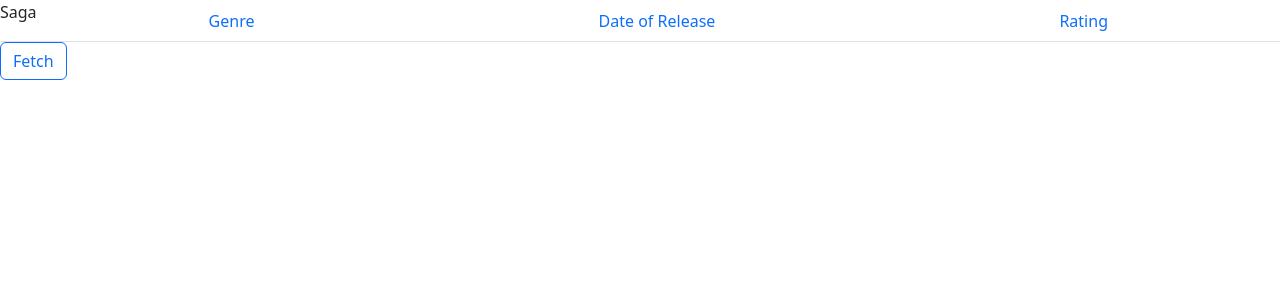
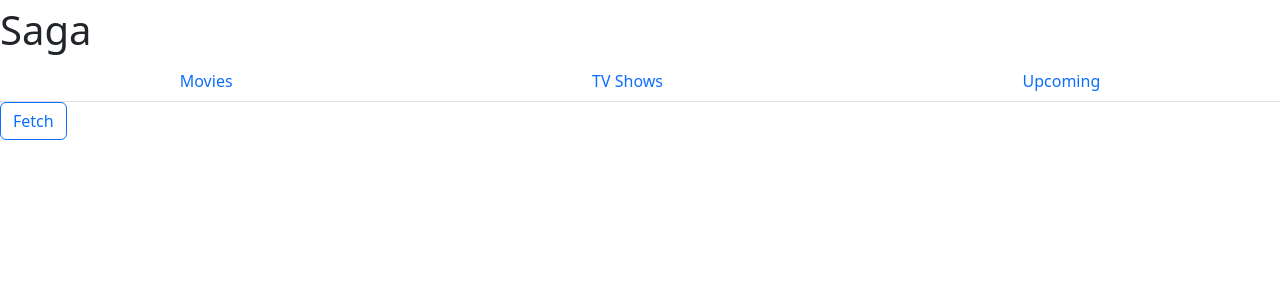
Before and after one commit to ccp6-team3/Legecy-saga, a React (Create React App) app in the folder frontend/: page / in a window 1280 px wide. Shown: the top 300 px of the page. Built offline with nearby package versions, Linux system fonts and the light colour scheme.

Commit message:
feat: added homepage, movie, tvshows, and upcoming for components file and styles files

```diff
--- a/frontend/src/App.js
+++ b/frontend/src/App.js
@@ -1,24 +1,32 @@
 // import logo from './logo.svg';
 import './App.css';
-import NavigationBar from './componets/Navbar.js'
+import NavigationBar from './components/Navbar.js'
+import HomePage from './components/Homepage.js'
+import Movie from './components/Movie.js'
+// import Navbar from 'react-bootstrap/Navbar'
 
-import React from 'react';
-import { useState, useEffect, useRef } from 'react';
+import React, { useState, useEffect, useRef } from 'react';
 
 import 'bootstrap/dist/css/bootstrap.min.css';
 import Button from 'react-bootstrap/Button';
-import Container from 'react-bootstrap/Container';
-import Row from 'react-bootstrap/Row';
-import Col from 'react-bootstrap/Col';
+// import Card from 'react-bootstrap/Card';
+// import Container from 'react-bootstrap/Container';
+// import Row from 'react-bootstrap/Row';
+// import Col from 'react-bootstrap/Col';
 
 
 
 
 function App() {
   const [info, setInfo] = useState(null);
+  const [navState, setNavState] = useState("home");
+  const [safe, setSafe] = useState(null);
+  const [movieTitle, setMovieTitle] = useState(null);
+  const [movieImg, setMovieImg] = useState(null);
+
   // const [num, setNum] = useState(0);
 
-  const Fetch = () => {
+  const fetchInfo = () => {
     return fetch('/test')
     .then((data) => {
       return data.json();
@@ -31,7 +39,39 @@ function App() {
 
   return (
     <>
-    <NavigationBar />
+    <NavigationBar navState={navState} setNavState={setNavState}/>
+    {/* {() => {
+      if (navState === "home") {
+        return <p>Hello</p>;
+      } else if (navState === "movies") {
+
+      } else if (navState === "shows") {
+
+      } else if (navState === "upcoming") {
+
+      }
+    }} */}
+
+    {/* {
+      navState === "home" ?
+      <HomePage movieTitle={movieTitle} movieImg={movieImg}/>
+      :
+      <div></div>
+    }
+    {
+      navState === "shows" ?
+      <HomePage movieTitle={movieTitle} movieImg={movieImg}/>
+      :
+      <div></div>
+    }
+    {
+      navState === "upcoming" ?
+      <HomePage movieTitle={movieTitle} movieImg={movieImg}/>
+      :
+      <div></div>
+    } */}
+
+
     {/*<Container fluid variant='primary' key='primary'>
       <Row>
         {/* <Col>
@@ -43,7 +83,7 @@ function App() {
       </Row>
     </Container>*/}
 
-    <Button variant="outline-primary" onClick={Fetch}>Fetch</Button>{' '}
+    <Button variant="outline-primary" onClick={fetchInfo}>Fetch</Button>{' '}
     {info ? <div>{JSON.stringify(info)}</div> : <div></div>}
     {/* <button type="button" class="btn-success" onClick={fetch}>
           Fetch info:
--- /dev/null
+++ b/frontend/src/components/Homepage.js
@@ -0,0 +1,39 @@
+import "../styles/Homepage.css";
+import "bootstrap/dist/css/bootstrap.min.css";
+import Card from "react-bootstrap/Card";
+import Container from 'react-bootstrap/Container';
+import Row from 'react-bootstrap/Row';
+import Col from 'react-bootstrap/Col';
+import React, { useState, useEffect, useRef } from 'react';
+
+
+const HomePage = (props) => {
+  const { movieTitle, movieImg } = props;
+
+  return (
+    <>
+      <Container>
+        <Row>
+          {/* <Col md={{ span: 4, offset: 4 }}> */}
+          <Card style={{ width: '90rem' }} className="text-center">
+            <Card.Img variant="top" className="moviePoster" src="https://m.media-amazon.com/images/I/71BPuv+iRbL.jpg" />
+            <Card.Body>
+              {/* <Card.Title>{movieTitle}</Card.Title> */}
+              <Card.Title>Back to the Future</Card.Title>
+              {/* <Card.Text>
+                Some quick example text to build on the card title and make up the
+                bulk of the card's content.
+              </Card.Text>
+              <Button variant="primary">Go somewhere</Button>*/}
+            </Card.Body>
+          </Card>
+          {/* </Col> */}
+        </Row>
+      </Container>
+      <Container></Container>
+      <Container></Container>
+    </>
+  )
+};
+
+export default HomePage;
--- /dev/null
+++ b/frontend/src/components/Movie.js
@@ -0,0 +1,7 @@
+const Movie = (props) => {
+  return(
+  <>
+  </>
+  )
+}
+export default Movie
--- /dev/null
+++ b/frontend/src/components/Navbar.js
@@ -0,0 +1,69 @@
+import Nav from 'react-bootstrap/Nav'
+import Navbar from 'react-bootstrap/Navbar'
+import Container from 'react-bootstrap/Container'
+import '../styles/Navbar.css';
+
+import "bootstrap/dist/css/bootstrap.min.css";
+
+
+
+
+
+const NavigationBar = (props) => {
+  const { navState, setNavState } = props;
+
+  const renderFunction = (state) => {
+    if (state === "home") {
+
+    } else if (state === "movies") {
+
+    } else if (state === "shows") {
+
+    } else if (state === "upcoming") {
+
+    }
+  }
+
+  // const changeState = (state) => {
+  //   return setNavState(state);
+  // }
+
+    return (
+        <>
+
+            <Navbar.Brand onClick={() => setNavState("home")} href="#home" id="navBrand" className="justify-content-md-center">Saga</Navbar.Brand>
+            <Nav fill variant="tabs" defaultActiveKey="#home">
+              <Nav.Item>
+                <Nav.Link onClick={() => {
+                  setNavState("movie")
+                  // renderFunction(navState)
+                  }
+                }
+                eventKey="#movie"> Movies</Nav.Link>
+              </Nav.Item>
+              <Nav.Item>
+                <Nav.Link onClick={() => {
+                  setNavState("shows")
+                  }
+                } eventKey="#shows">TV Shows</Nav.Link>
+              </Nav.Item>
+              <Nav.Item>
+                <Nav.Link onClick={() => {
+                  setNavState("upcoming")
+                  }
+                } eventKey="#upcoming">Upcoming</Nav.Link>
+              </Nav.Item>
+            </Nav>
+            {/* <Navbar bg="light" variant="light"></Navbar>
+
+              <Navbar.Brand href="#home">Saga Home</Navbar.Brand>
+              <Navbar.Link to="/genre">Genre</Navbar.Link>
+              <Navbar.Link to="/releasedate">Date of Release</Navbar.Link>
+             */}
+
+
+        </>
+    );
+}
+
+export default NavigationBar
--- a/frontend/src/componets/Navbar.js
+++ /dev/null
@@ -1,35 +0,0 @@
-import Nav from 'react-bootstrap/Nav'
-import Navbar from 'react-bootstrap/Navbar'
-import Container from 'react-bootstrap/Container'
-
-
-
-
-const NavigationBar = () => {
-    return (
-        <>
-            <Nav fill variant="tabs" defaultActiveKey="/home">
-              <Navbar.Brand href="#home">Saga</Navbar.Brand>
-              <Nav.Item>
-                <Nav.Link eventKey="/genre">Genre</Nav.Link>
-              </Nav.Item>
-              <Nav.Item>
-                <Nav.Link eventKey="/releasedate">Date of Release</Nav.Link>
-              </Nav.Item>
-              <Nav.Item>
-                <Nav.Link eventKey="/rating">Rating</Nav.Link>
-              </Nav.Item>
-            </Nav>
-            {/* <Navbar bg="light" variant="light"></Navbar>
-
-              <Navbar.Brand href="#home">Saga Home</Navbar.Brand>
-              <Navbar.Link to="/genre">Genre</Navbar.Link>
-              <Navbar.Link to="/releasedate">Date of Release</Navbar.Link>
-             */}
-
-
-        </>
-    );
-}
-
-export default NavigationBar
--- /dev/null
+++ b/frontend/src/styles/Homepage.css
@@ -0,0 +1,4 @@
+.moviePoster {
+  height: auto;
+  width: 300px;
+}
--- /dev/null
+++ b/frontend/src/styles/Navbar.css
@@ -0,0 +1,6 @@
+#navBrand {
+  font-size: 40px;
+  /* text-align: center; */
+}
+/* .nav-item {
+} */
```
Also changed, not shown: frontend/src/components/Tvshows.js (added), frontend/src/components/Upcoming.js (added).
